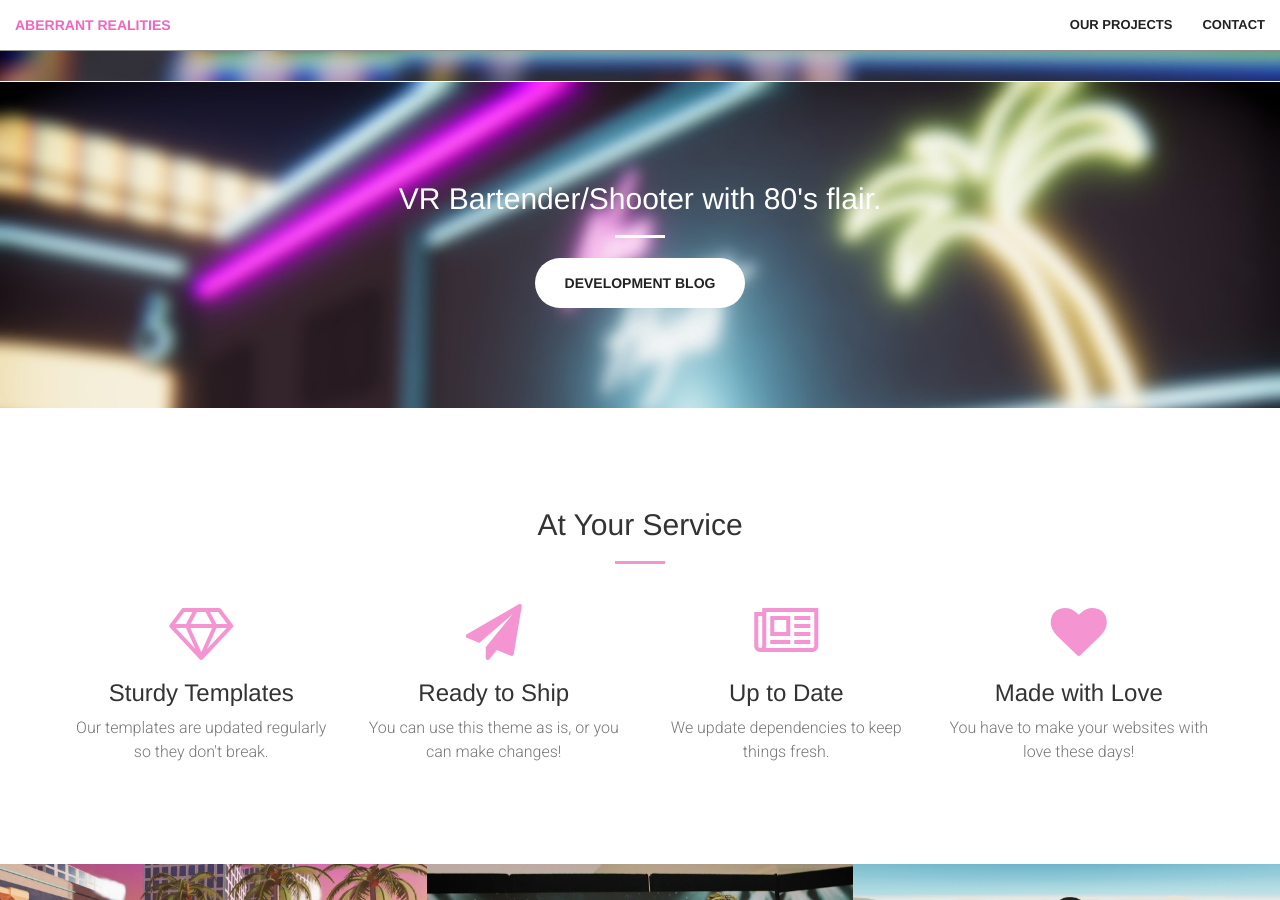
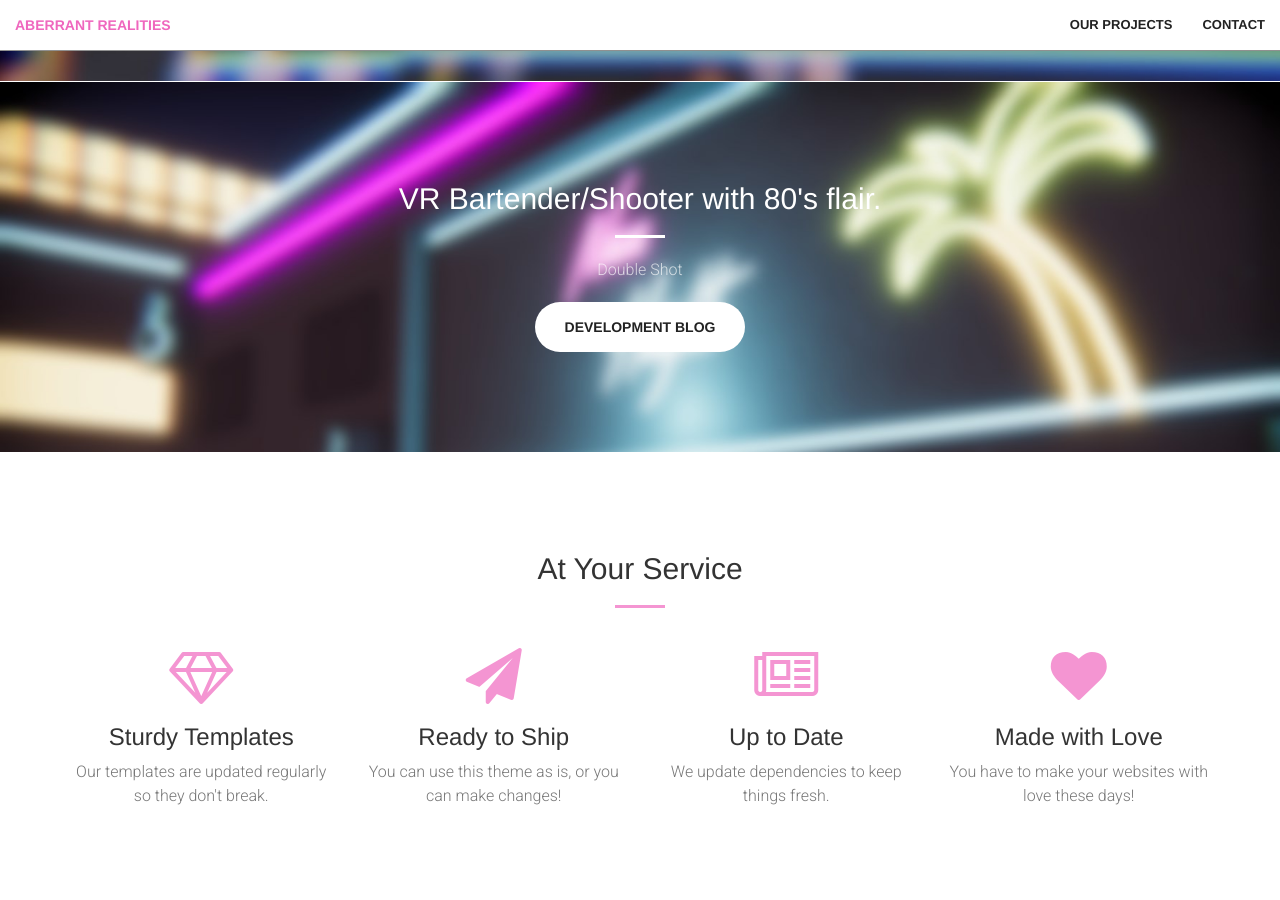
Before and after one commit to aberrantrealities/aberrantrealities.github.io, a Jekyll site: the page built from prototypes.html, in a window 1280 px wide and 900 px high, scrolled down 819 px. Built offline with Jekyll 4.4.1, drawn with Linux system fonts in a browser that asks for light colours; some web fonts are replaced.

Commit message:
Added game title to CTA section

```diff
--- a/_includes/call-to-action.html
+++ b/_includes/call-to-action.html
@@ -4,7 +4,7 @@
             <div class="col-lg-8 col-lg-offset-2 text-center">
                 <h2 class="section-heading">VR Bartender/Shooter with 80's flair.</h2>
                 <hr class="light">
-                <p class="text-faded"></p>
+                <p class="text-faded">Double Shot</p>
                 <a href="https://aberrantrealities.tumblr.com" class="btn btn-default btn-xl">Development Blog</a>
             </div>
         </div>
```
